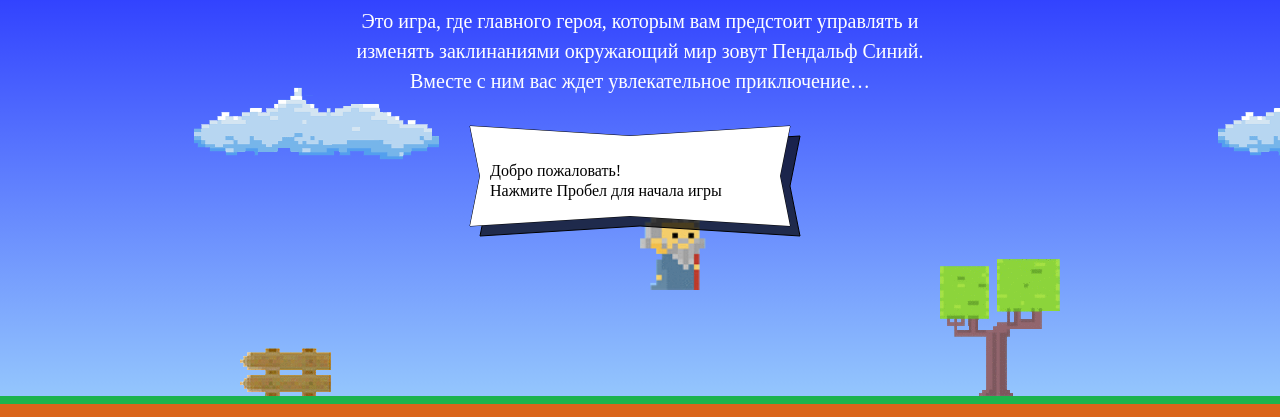
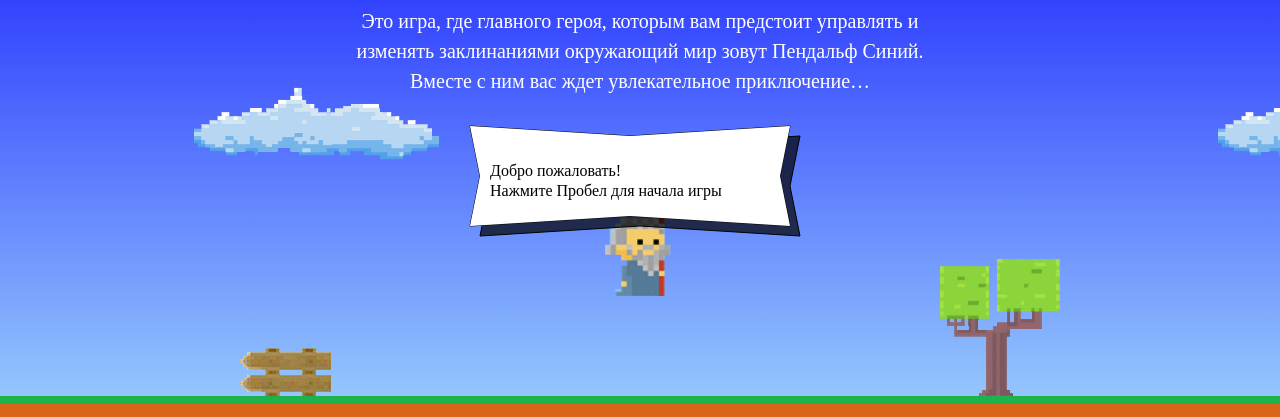
Before and after one commit to mybalu/174636-code-and-magick, a website: page index.html in a window 1280 px wide. Shown: the part 203-620 px from the top of the page. Drawn offline with Linux system fonts and the light colour scheme; a web font is replaced by a local one.

Commit message:
Внес необходимые исправления. 1. Теперь позиционирование мага учитывает его размеры (высоту, ширину). 2. Убрал избыточный параметр wizardWidth. 3. Добавил точки с запятой после объявлений, каюсь.

```diff
--- a/index.html
+++ b/index.html
@@ -188,15 +188,15 @@
   };
   var wizardSpeed = 3;
   var wizardWidth = 70;
-  var getWizardHeight = function (wizardWidth) {
+  var getWizardHeight = function() {
     return 1.337 * wizardWidth;
-  }
+  };
   var getWizardX = function (width) {
-    return width / 2;
-  }
+    return width / 2 - wizardWidth / 2;
+  };
   var getWizardY = function (height) {
-    return height / 3;
-  }
+    return height / 3 * 2 - getWizardHeight();
+  };
 
 </script>
 <script src="js/game.js"></script>
```
